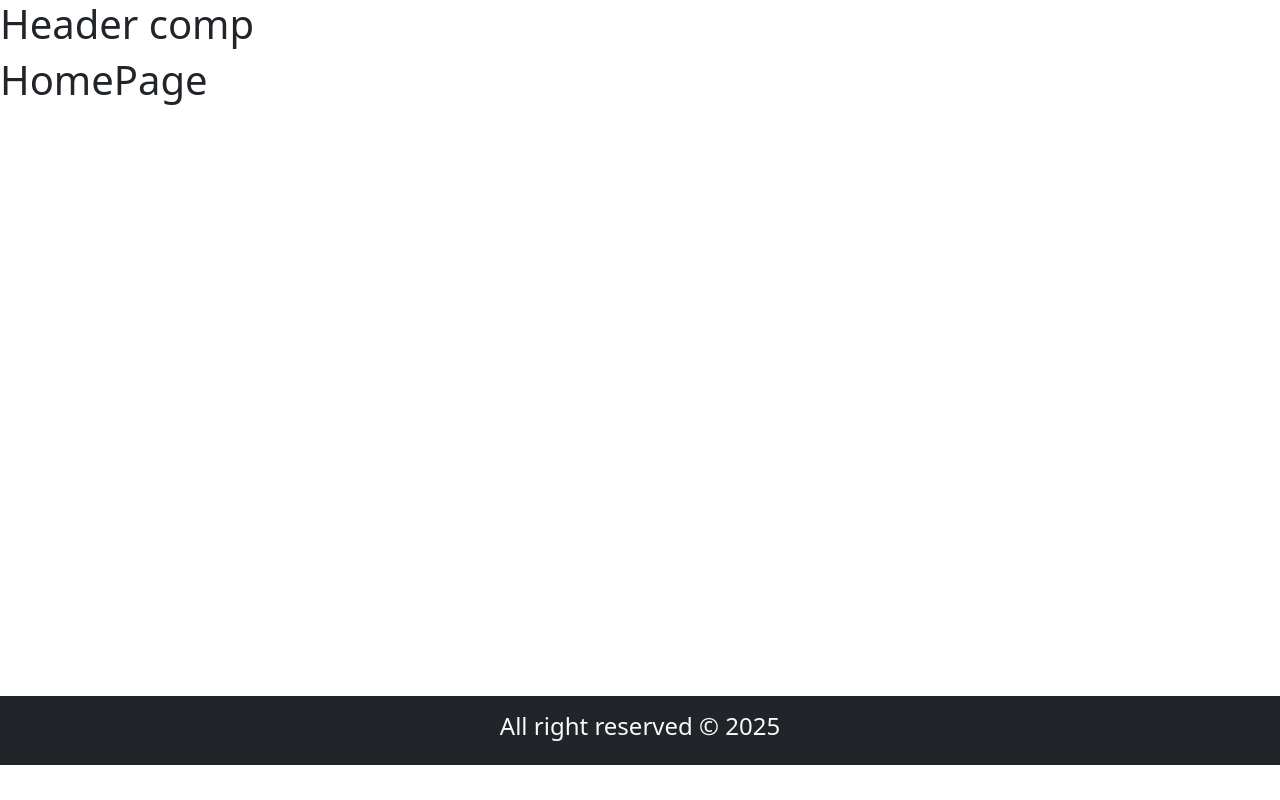
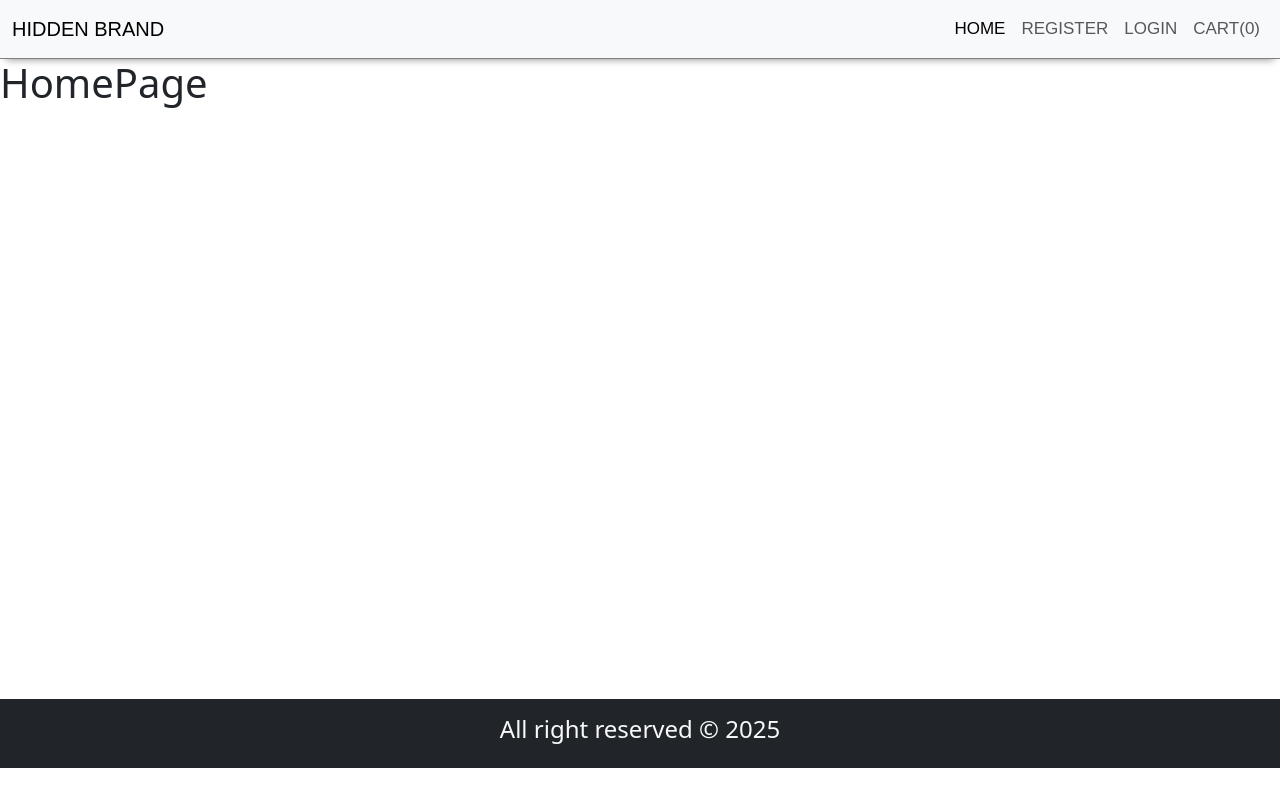
Before and after one commit to sk66641/ecommerce-app, a React (Create React App) app in the folder client/: page / in a window 1280 px wide. Built offline with nearby package versions, Linux system fonts and the light colour scheme.

Commit message:
nav bar updated and favicon change

```diff
--- a/client/src/components/layout/Header.js
+++ b/client/src/components/layout/Header.js
@@ -1,10 +1,45 @@
 import React from 'react'
+import { NavLink } from 'react-router-dom'
 
 const Header = () => {
   return (
-    <div>
-        <h1>Header comp</h1>
+    <>
+  <nav className="navbar navbar-expand-lg bg-body-tertiary">
+  <div className="container-fluid">
+    <button className="navbar-toggler" type="button" data-bs-toggle="collapse" data-bs-target="#navbarTogglerDemo01" aria-controls="navbarTogglerDemo01" aria-expanded="false" aria-label="Toggle navigation">
+      <span className="navbar-toggler-icon" />
+    </button>
+    <div className="collapse navbar-collapse" id="navbarTogglerDemo01">
+      <NavLink to="/" className="navbar-brand" href="#">Hidden brand</NavLink>
+      <ul className="navbar-nav ms-auto mb-2 mb-lg-0">
+        <li className="nav-item">
+          <NavLink to="/" className="nav-link active" aria-current="page" href="#">
+          Home
+          </NavLink>
+        </li>
+        <li className="nav-item">
+          <NavLink to="/Register" className="nav-link" href="#">
+          Register
+          </NavLink>
+        </li>
+         <li className="nav-item">
+          <NavLink to="/Login" className="nav-link" href="#">
+          Login
+          </NavLink>
+        </li>
+         <li className="nav-item">
+          <NavLink to="/Cart" className="nav-link" href="#">
+          Cart(0)
+          </NavLink>
+        </li>
+
+      </ul>
+
     </div>
+  </div>
+</nav>
+
+    </>
   )
 }
 
--- a/client/src/index.css
+++ b/client/src/index.css
@@ -3,3 +3,17 @@
     padding: 0;
     box-sizing: border-box;
 }
+
+.navbar{
+    font-family:'poppins', sans-serif;
+    font-size: 17px;
+    line-height: 26px;
+    text-transform: uppercase;
+    box-shadow: 0 6px 8px -6px gray;
+    --webkit-box-shadow: 0 6px 8px -6px gray;
+    border-bottom: 0.3px solid grey !important;
+}
+
+.nav-link{
+    font-weight: 300 !important;
+}
```
Also changed, not shown: 1 other file (tests, documents, lock files or other folders).
